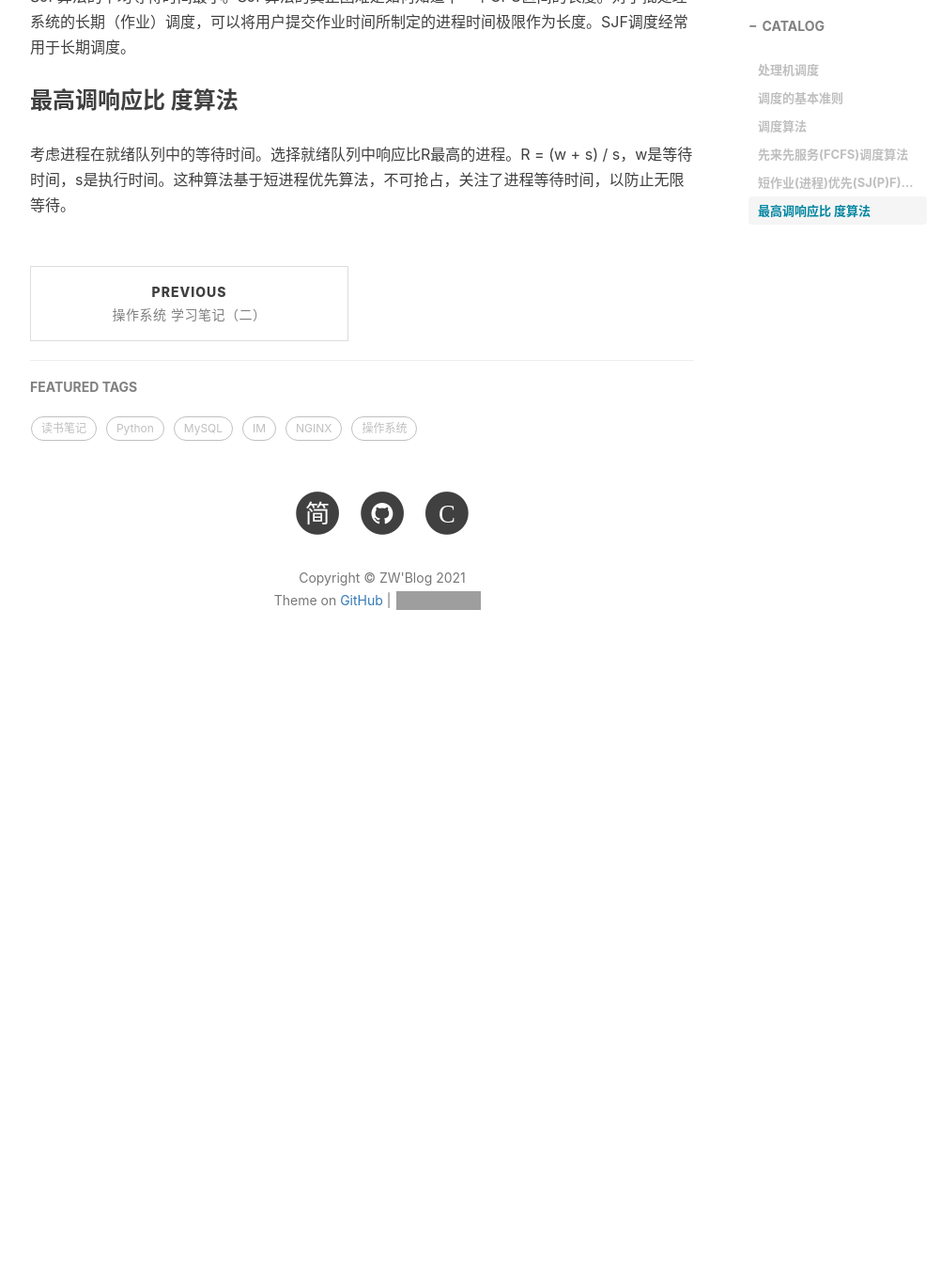
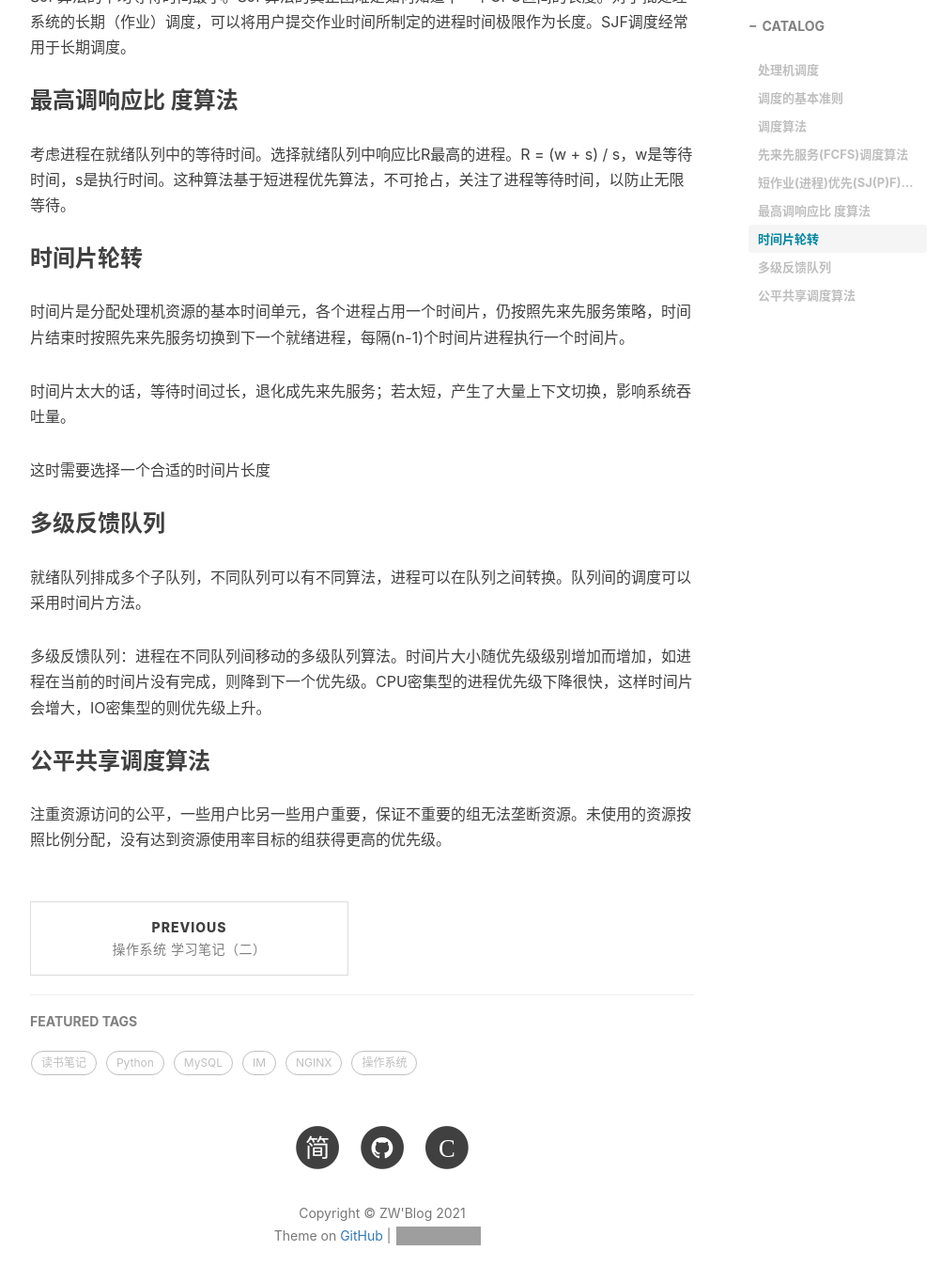
Before and after one commit to GitZW/gitzw.github.io, a Jekyll site: the page built from _posts/2021-02-28-操作系统笔记四.md, in a window 1280 px wide and 1400 px high, scrolled down 1814 px. Shown: the top 1364 px of the window at 94% size, without its empty margins (233-1235 px from the left). Built offline with Jekyll 4.4.1, drawn with Linux system fonts in a browser that asks for light colours; nearby versions of some CDN libraries; comment, search, counter and statistics services are not loaded; before the commit the page ends 2557 px from its top, so only the background shows below that; grey boxes are pictures that could not be loaded.

Commit message:
调度算法

```diff
--- a/_posts/2021-02-28-操作系统笔记四.md
+++ b/_posts/2021-02-28-操作系统笔记四.md
@@ -49,3 +49,21 @@ SJF算法的平均等待时间最小。SJF算法的真正困难是如何知道
 
 ### 最高调响应比 度算法
 考虑进程在就绪队列中的等待时间。选择就绪队列中响应比R最高的进程。R = (w + s) / s，w是等待时间，s是执行时间。这种算法基于短进程优先算法，不可抢占，关注了进程等待时间，以防止无限等待。
+
+
+### 时间片轮转
+时间片是分配处理机资源的基本时间单元，各个进程占用一个时间片，仍按照先来先服务策略，时间片结束时按照先来先服务切换到下一个就绪进程，每隔(n-1)个时间片进程执行一个时间片。
+
+时间片太大的话，等待时间过长，退化成先来先服务；若太短，产生了大量上下文切换，影响系统吞吐量。
+
+这时需要选择一个合适的时间片长度
+
+
+### 多级反馈队列
+就绪队列排成多个子队列，不同队列可以有不同算法，进程可以在队列之间转换。队列间的调度可以采用时间片方法。
+
+多级反馈队列：进程在不同队列间移动的多级队列算法。时间片大小随优先级级别增加而增加，如进程在当前的时间片没有完成，则降到下一个优先级。CPU密集型的进程优先级下降很快，这样时间片会增大，IO密集型的则优先级上升。
+
+
+### 公平共享调度算法
+注重资源访问的公平，一些用户比另一些用户重要，保证不重要的组无法垄断资源。未使用的资源按照比例分配，没有达到资源使用率目标的组获得更高的优先级。
```
